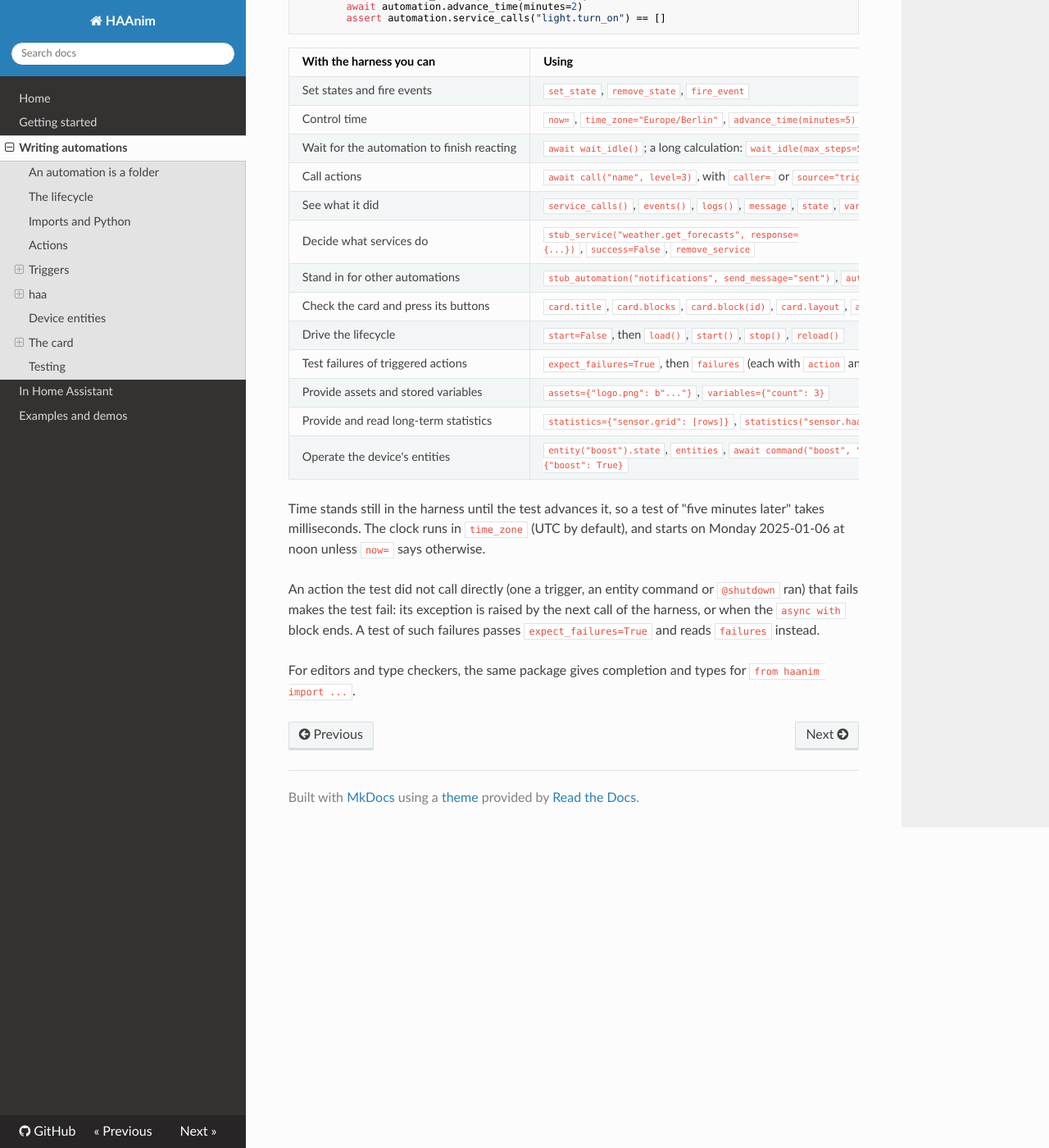
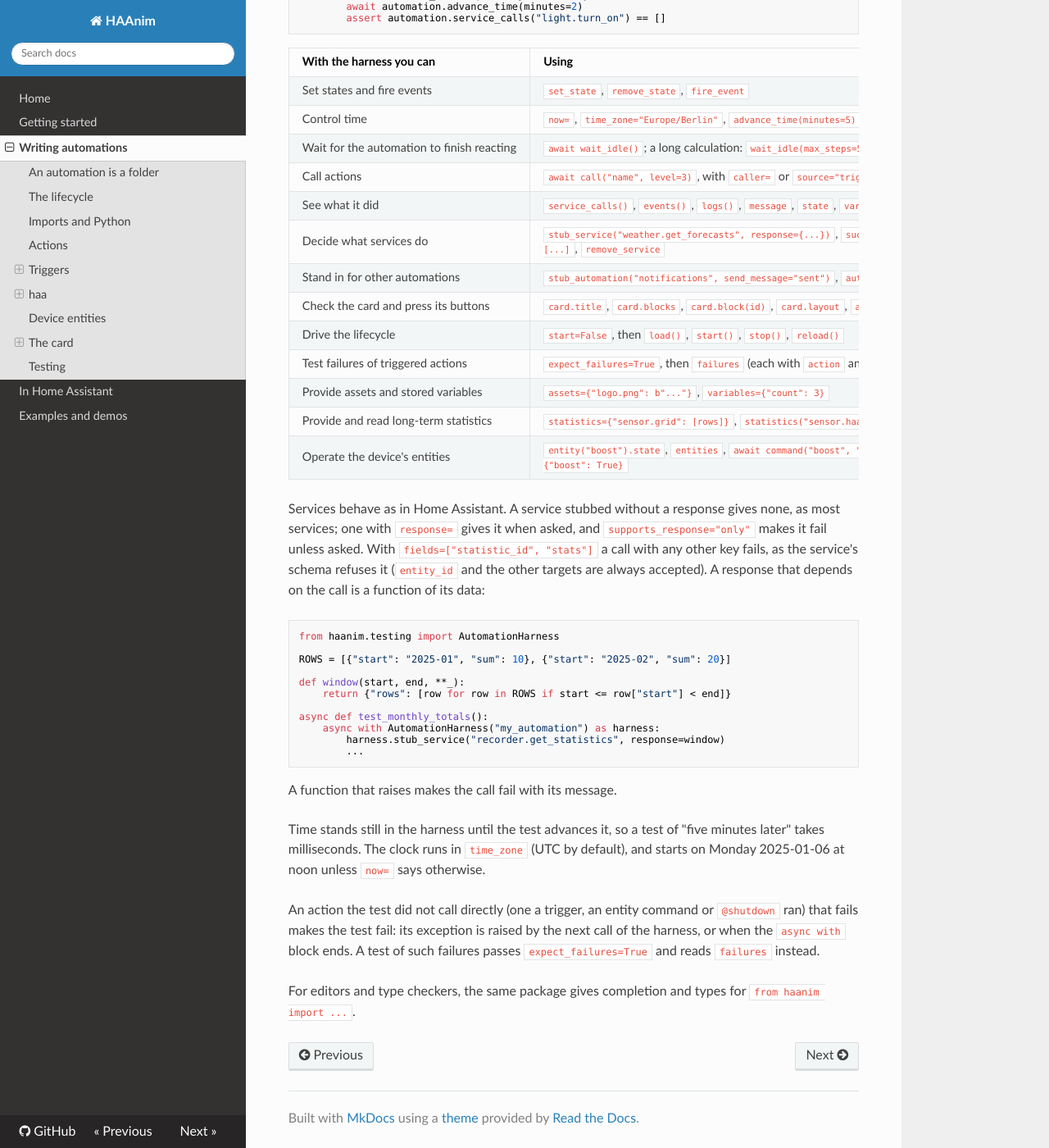
Before and after one commit to valsr/haanim, an MkDocs documentation site: the page built from docs/AUTOMATIONS.md, in a window 1280 px wide and 1400 px high, scrolled down 15884 px. Shown: the whole window at 82% size. Built offline with MkDocs 1.6.1, drawn with Linux system fonts in a browser that asks for light colours; nearby versions of some CDN libraries; some of the changed text lies outside the part shown.

````diff
--- a/docs/AUTOMATIONS.md
+++ b/docs/AUTOMATIONS.md
@@ -255,8 +255,8 @@
 print(forecast.response_data)
 ```
 
-A service's response, if it gives one, is always in `response_data` (an empty dictionary otherwise); do not pass
-`return_response`, which would reach the service as one of its fields.
+A service's response, if it gives one, is always in `response_data` (an empty dictionary otherwise). Passing
+`return_response` raises `TypeError`: it would reach the service as one of its fields.
 
 A service that does not exist raises `NonExistingServiceError`. A call that fails does not raise: the result
 has `success` set to `False` and the reason in `error`.
@@ -775,7 +775,7 @@
 | Wait for the automation to finish reacting  | `await wait_idle()`; a long calculation: `wait_idle(max_steps=5_000_000)` |
 | Call actions                                | `await call("name", level=3)`, with `caller=` or `source="trigger"` |
 | See what it did                             | `service_calls()`, `events()`, `logs()`, `message`, `state`, `variables`, `last_error` |
-| Decide what services do                     | `stub_service("weather.get_forecasts", response={...})`, `success=False`, `remove_service` |
+| Decide what services do                     | `stub_service("weather.get_forecasts", response={...})`, `success=False`, `fields=[...]`, `remove_service` |
 | Stand in for other automations              | `stub_automation("notifications", send_message="sent")`, `automation_calls()` |
 | Check the card and press its buttons        | `card.title`, `card.blocks`, `card.block(id)`, `card.layout`, `await press(id)` |
 | Drive the lifecycle                         | `start=False`, then `load()`, `start()`, `stop()`, `reload()`   |
@@ -783,6 +783,28 @@
 | Provide assets and stored variables         | `assets={"logo.png": b"..."}`, `variables={"count": 3}`         |
 | Provide and read long-term statistics       | `statistics={"sensor.grid": [rows]}`, `statistics("sensor.haanim_x_energy")` |
 | Operate the device's entities               | `entity("boost").state`, `entities`, `await command("boost", "turn_on")`, `entities={"boost": True}` |
+
+Services behave as in Home Assistant. A service stubbed without a response gives none, as most services; one
+with `response=` gives it when asked, and `supports_response="only"` makes it fail unless asked. With
+`fields=["statistic_id", "stats"]` a call with any other key fails, as the service's schema refuses it
+(`entity_id` and the other targets are always accepted). A response that depends on the call is a function
+of its data:
+
+```python
+from haanim.testing import AutomationHarness
+
+ROWS = [{"start": "2025-01", "sum": 10}, {"start": "2025-02", "sum": 20}]
+
+def window(start, end, **_):
+    return {"rows": [row for row in ROWS if start <= row["start"] < end]}
+
+async def test_monthly_totals():
+    async with AutomationHarness("my_automation") as harness:
+        harness.stub_service("recorder.get_statistics", response=window)
+        ...
+```
+
+A function that raises makes the call fail with its message.
 
 Time stands still in the harness until the test advances it, so a test of "five minutes later" takes
 milliseconds. The clock runs in `time_zone` (UTC by default), and starts on Monday 2025-01-06 at noon unless
--- a/hacs.json
+++ b/hacs.json
@@ -1,7 +1,7 @@
 {
     "name": "HAAnim",
     "content_in_root": false,
-    "homeassistant": "2026.9.0",
+    "homeassistant": "2026.11.0",
     "zip_release": true,
     "filename": "haanim.zip"
 }
````
Also changed, not shown: CHANGELOG.md (+9 -1 lines), README.md (+9 -9 lines), docs/getting-started.md (+2 -2 lines), pyproject.toml (+9 -20 lines), 1 other file.
